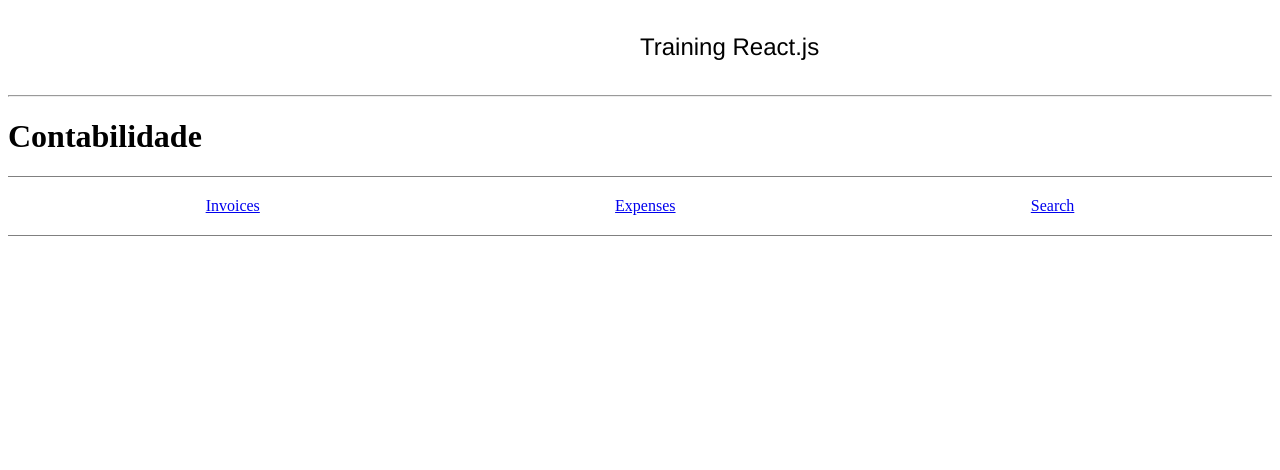
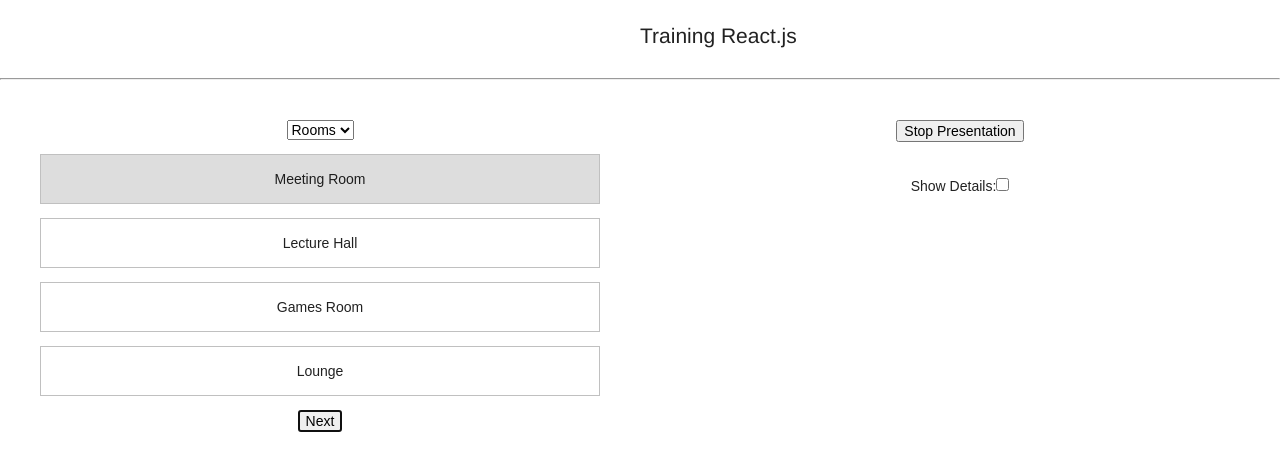
Before and after one commit to SaraTenorio/training-react-js, a React (Create React App) app: page / in a window 1280 px wide. Shown: the top 470 px of the page. Built offline with nearby package versions, Linux system fonts and the light colour scheme.

Commit message:
[use-ref] Init

```diff
--- a/src/App.css
+++ b/src/App.css
@@ -38,8 +38,8 @@
   }
 } */
 
-/* AULA 02 */
-/* .App {
+/* BOOKABLES */
+.App {
   font-family: sans-serif;
   text-align: center;
   margin: 40px;
@@ -67,7 +67,7 @@
 
 .bookableDetails {
   text-align:left;
-} */
+}
 
 /* AULA 04 */
 /* .App {
@@ -152,7 +152,7 @@ section.acrescentar form {
 } */
 
 /* AULA ROUTING */
-.App > nav {
+/* .App > nav {
   display: flex;
   justify-content: space-around;
   padding: 20px;
@@ -178,4 +178,4 @@ section.acrescentar form {
 
 .active{
   color: tomato;
-}
+} */
--- a/src/App.js
+++ b/src/App.js
@@ -1,16 +1,11 @@
-import { Link, Outlet } from 'react-router-dom';
 import './App.css';
+
+import Bookables from './components/bookable/Bookables'
 
 function App() {
   return (
     <div className="App">
-      <h1>Contabilidade</h1>
-      <nav>
-        <Link to="/invoices">Invoices</Link>
-        <Link to="/expenses">Expenses</Link>
-        <Link to="/search?nome=Sara">Search</Link>
-      </nav>
-      <Outlet />
+      <Bookables />
     </div>
   );
 }
--- a/src/components/bookable/Bookables.jsx
+++ b/src/components/bookable/Bookables.jsx
@@ -1,4 +1,4 @@
-import { useState } from 'react';
+import { useEffect, useRef, useState } from 'react';
 import { data } from '../../databases/db';
 
 const { bookables } = data;
@@ -12,20 +12,35 @@ export default function Bookables() {
     const bookablesInGroup = bookables.filter(b => b.group === group);
     const bookable = bookablesInGroup[bookablesIndex];
 
-    //const group = "Rooms";
+    /* acrescentar apresentacao com useRef() e setInterval() - START */
 
-    //let bookablesIndex = 0;
-    // const changeBookable = (index) => {
-    //     bookablesIndex = index;
-    //     console.log(bookablesIndex);
-    // }
+    const timeRef = useRef(null);
+
+    // useEffect(() => {
+    //     timeRef.current = setInterval(() => {
+    //         nextBookable();
+    //     }, 2000);
+
+    //     return stopPresentation;
+    // }, [])
+
+    function stopPresentation() {
+        clearInterval(timeRef.current);
+    }
+
+    const nextBtnRef = useRef();
+
+    const changeIndex = (i) => {
+        setBookablesIndex(i);
+        nextBtnRef.current.focus();
+    }
+
+    /* acrescentar apresentacao com useRef() e setInterval() - END */
 
     const nextBookable = () => {
-        //setBookablesIndex((bookablesIndex + 1) % bookablesInGroup.length)
         setBookablesIndex(currentState => (currentState + 1) % bookablesInGroup.length)
     }
 
-    //const groups = bookables.map(i => i.group);
     const groups = [...new Set(bookables.map(i => i.group))]
 
     const changeGroup = ({ target: { value } }) => {
@@ -48,15 +63,20 @@ export default function Bookables() {
                 <ul className='bookables items-list-nav'>
                     {
                         bookablesInGroup.map((b, index) => (
-                            <li key={b.id} className={index === bookablesIndex ? 'selected' : null} onClick={() => setBookablesIndex(index)}>
+                            <li key={b.id} className={index === bookablesIndex ? 'selected' : null} onClick={() => changeIndex(index)}>
                                 {b.title}
                             </li>
                         ))
                     }
                 </ul>
-                <button autoFocus onClick={nextBookable}>Next</button>
+                <button autoFocus onClick={nextBookable} ref={nextBtnRef}>Next</button>
             </section>
             <section>
+                {/* parar apresentacao automatica */}
+                <p>
+                    <button onClick={stopPresentation}>Stop Presentation</button>
+                </p>
+                <br />
                 <p>
                     <label htmlFor='details'>Show Details:</label>
                     <input
--- a/src/index.js
+++ b/src/index.js
@@ -1,34 +1,12 @@
 import React from 'react';
 import ReactDOM from 'react-dom/client';
+import './index.css';
 import App from './App';
 
-import { BrowserRouter, Route, Routes } from 'react-router-dom';
-import Invoices from './components/routing/Invoices';
-import Expenses from './components/routing/Expenses';
-import NotFound from './components/routing/NotFound';
-import InvoiceDetail from './components/routing/InvoiceDetail';
-import Search from './components/routing/Search';
+const root = ReactDOM.createRoot(document.getElementById('root'));
 
-const root = ReactDOM.createRoot(document.getElementById('root'));
 root.render(
   <React.StrictMode>
-    <BrowserRouter>
-      <Routes>
-        <Route path='/' element={<App />}>
-          <Route path='invoices' element={<Invoices />}>
-            <Route index
-              element={
-                <h3 className='index'>
-                  Select Invoice...
-                </h3>
-              } />
-            <Route path=':InvoiceId' element={<InvoiceDetail />} />
-          </Route>
-          <Route path='expenses' element={<Expenses />} />
-          <Route path='search' element={<Search />} />
-          <Route path='*' element={<NotFound />} />
-        </Route>
-      </Routes>
-    </BrowserRouter>
+    <App />
   </React.StrictMode>
 );
```
Also changed, not shown: src/components/useRef/Counter.jsx (added, +19 -0 lines).
